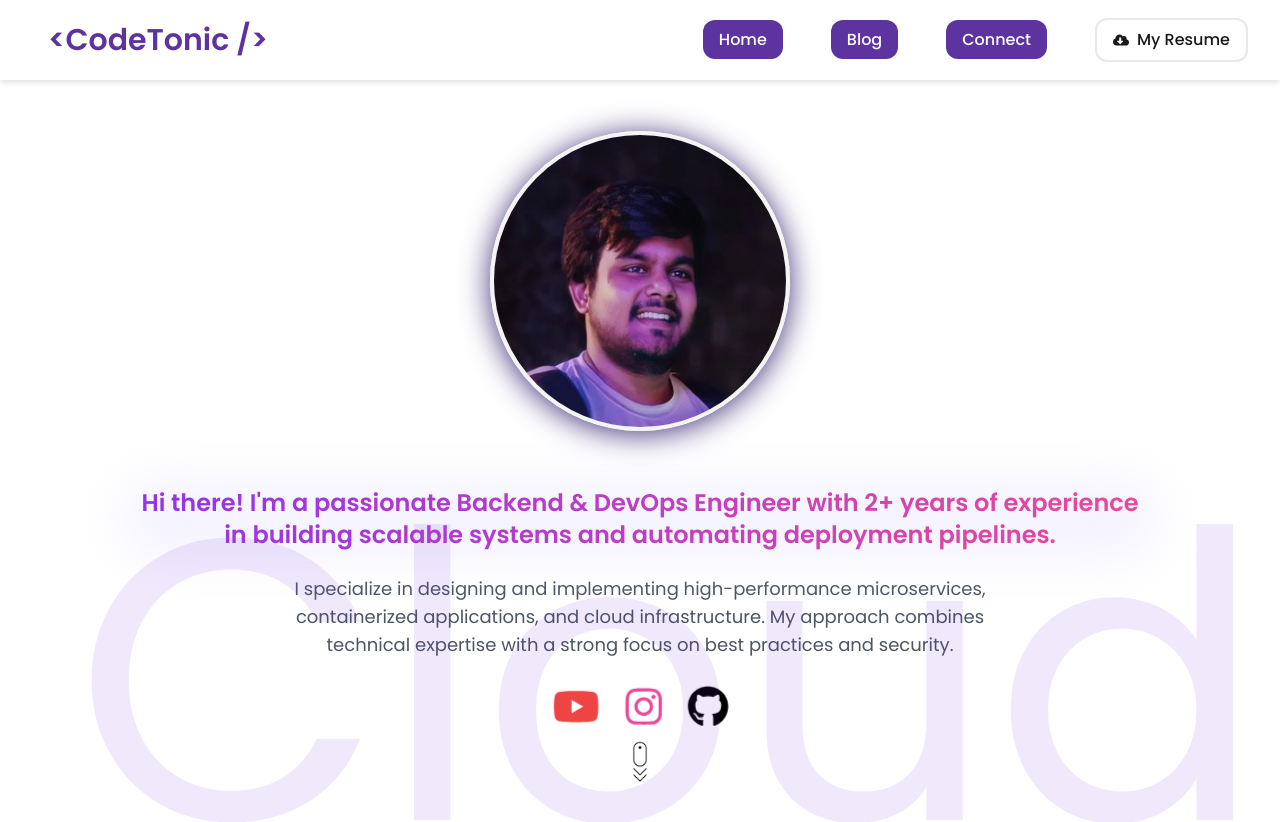
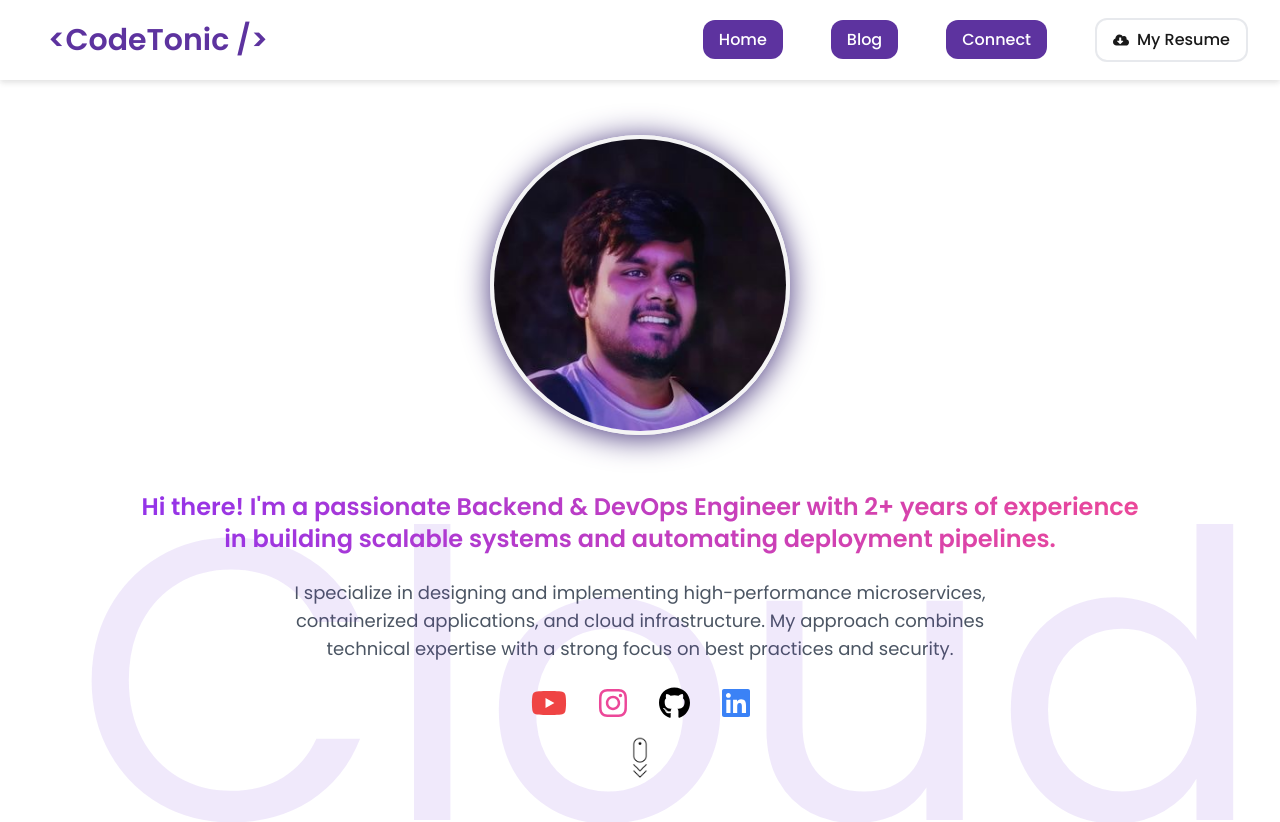
Before and after one commit to asyncarush/portfolio, a Next.js app: page / in a window 1280 px wide. Shown: the top 822 px of the page. Built offline with nearby package versions, Linux system fonts and the light colour scheme.

Commit message:
add linkedin and fix links issue

```diff
--- a/components/Info.tsx
+++ b/components/Info.tsx
@@ -3,7 +3,6 @@
 import Image from "next/image";
 import React from "react";
 import Avatar from "@/public/avatar.jpg";
-import { TypeAnimation } from "react-type-animation";
 import Social from "./Social";
 import scroll from "@/public/scroll.png";
 import { motion } from "framer-motion";
@@ -59,7 +58,6 @@ function Info() {
 
       {/* Rotating pink blob behind text */}
       <div className="relative inline-block my-6 w-[80%]">
-        <div className="absolute -inset-2 bg-violet-200 rounded-full blur-xl opacity-30 animate-spin-slow" />
         <p className="relative z-10 text-lg sm:text-xl md:text-2xl font-semibold text-transparent bg-clip-text bg-gradient-to-r from-purple-600 to-pink-500">
           Hi there! I&apos;m a passionate Backend & DevOps Engineer with 2+
           years of experience in building scalable systems and automating
--- a/components/Navbar.tsx
+++ b/components/Navbar.tsx
@@ -67,8 +67,9 @@ export default function Navbar() {
           </li>
           <li>
             <Link
-              href="https://drive.google.com/file/d/1oKK3R7kGAB-XNzQu8TdenNXR_gxUXN_k/view?usp=sharing"
+              href="https://drive.google.com/file/d/1gW-e2w18sr7E6zrNn8DBEARPVDC-i6Mf/view?usp=sharing"
               className="flex gap-2 items-center justify-center rounded-xl border-2 py-2 px-4 hover:border-violet-500 hover:shadow-[0px_0px_17px_0px_#44337a] hover:rounded-2xl duration-800 transition"
+              target="_top"
             >
               <FaCloudDownloadAlt /> My Resume
             </Link>
--- a/components/Project.tsx
+++ b/components/Project.tsx
@@ -20,7 +20,7 @@ export default function Project({
 }) {
   return (
     <div className="rounded-md overflow-hidden hover:scale-105 duration-300 justify-between cursor-pointer w-[400px] h-[500px] mt-12 bg-slate-100 shadow-[0px_3px_30px_0px_#44337a] flex flex-col items-center gap-8">
-      <div className="flex-1 group">
+      <div className="relative flex group">
         <Image
           src={mainImage}
           width={400}
@@ -58,7 +58,6 @@ export default function Project({
         <div>
           <p className="p-3">{desc}</p>
         </div>
-
         <div className="flex align-center justify-center flex-wrap gap-1 p-2">
           {techStack}
         </div>
--- a/components/Projects.tsx
+++ b/components/Projects.tsx
@@ -50,7 +50,7 @@ export default function Projects() {
       id: 3,
       mainImage: impactgenine,
       desc: "Developed ImpactGenie, an AI-powered video management platform that enhances YouTube content creation by automating metadata generation.",
-      liveHref: "https://impactgenine.asyncarush.com",
+      liveHref: "https://impactgenie.asyncarush.com",
       githubHref: "https://github.com/asyncarush/impactgenie",
       techStack: [
         <NextjsBadge key="nextjs" />,
@@ -62,7 +62,7 @@ export default function Projects() {
   ]);
 
   return (
-    <div className="flex md:flex-row flex-col items-center mb-12 md:w-[1320px] flex-wrap justify-center gap-8 ">
+    <div className="flex border-2 border-red-400 md:flex-row flex-col items-center mb-12 md:w-[1320px] flex-wrap justify-center gap-8 ">
       {/* Project Component */}
       {/* <div className="flex md:flex-row flex-col items-center justify-start gap-8"> */}
       {allProject.map((project) => (
--- a/components/Social.tsx
+++ b/components/Social.tsx
@@ -6,21 +6,17 @@ import {
   faTwitter,
   faInstagram,
   faGithub,
+  faLinkedin,
 } from "@fortawesome/free-brands-svg-icons";
 import Link from "next/link";
 import { motion } from "framer-motion";
 
 export default function Social() {
   return (
-    <motion.div
-      initial={{ scale: 1 }}
-      animate={{ scale: 1.3 }}
-      transition={{ ease: "easeOut" }}
-      className="mt-8"
-    >
-      <p className="social-container flex gap-5">
+    <div className="flex gap-8 mt-6 z-[99999]">
       <Link
         href="https://www.youtube.com/@codetonic_arush"
+        target="_blank"
         className="youtube social text-red-500"
       >
         <FontAwesomeIcon icon={faYoutube} size="2x" />
@@ -29,16 +25,24 @@ export default function Social() {
       <Link
         href="https://www.instagram.com/hey__arush/"
         className="instagram social text-pink-500"
+        target="_blank"
       >
         <FontAwesomeIcon icon={faInstagram} size="2x" />
       </Link>
       <Link
         href="https://www.github.com/asyncarush"
         className="twitter social text-black-400"
+        target="_blank"
       >
         <FontAwesomeIcon icon={faGithub} size="2x" />
       </Link>
-      </p>
-    </motion.div>
+      <Link
+        href="https://www.linkedin.com/in/heyarush"
+        className="linkedin social text-blue-500"
+        target="_blank"
+      >
+        <FontAwesomeIcon icon={faLinkedin} size="2x" />
+      </Link>
+    </div>
   );
 }
```
Lines whose indentation alone changed are shown as unchanged.
